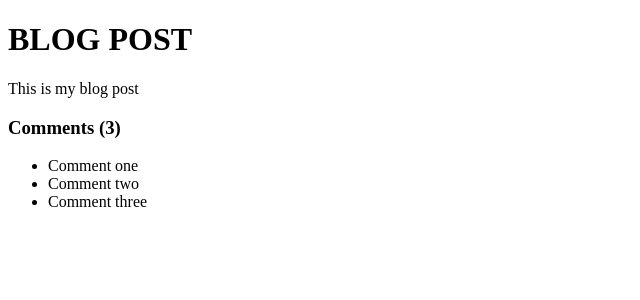
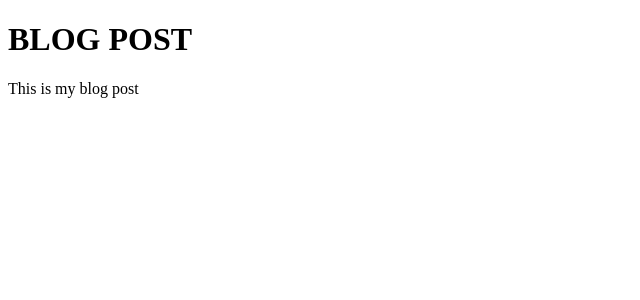
Before and after one commit to jcho-project/feedback_ui, a React (Create React App) app: page / in a window 1280 px wide. Shown: the top 300 px of the page, without its empty margins (0-640 px from the left). Built offline with nearby package versions, Linux system fonts and the light colour scheme.

Commit message:
react conditionals in jsx

```diff
--- a/src/App.js
+++ b/src/App.js
@@ -7,18 +7,30 @@ function App() {
         {id: 3, text: "Comment three"}
     ]
 
+    const loading = false
+    const showComments = false
+
+    if (loading) return <h1>Loading...</h1>
+
+    const commentBlock = (
+        <div className="comments">
+            <h3>Comments ({comments.length})</h3>
+            <ul>
+            {comments.map((comment, index) => (
+            <   li key={index}>{comment.text}</li>
+            ))}
+            </ul>
+        </div>
+)
+
     return (
         <div className="container">
             <h1>{title.toUpperCase()}</h1>
             <p>{body}</p>
-            <div className="comments">
-                <h3>Comments ({comments.length})</h3>
-                <ul>
-                    {comments.map((comment, index) => (
-                        <li key={index}>{comment.text}</li>
-                    ))}
-                </ul>
-            </div>
+
+            {showComments && commentBlock}
+
+
         </div>
     )
 }
```
